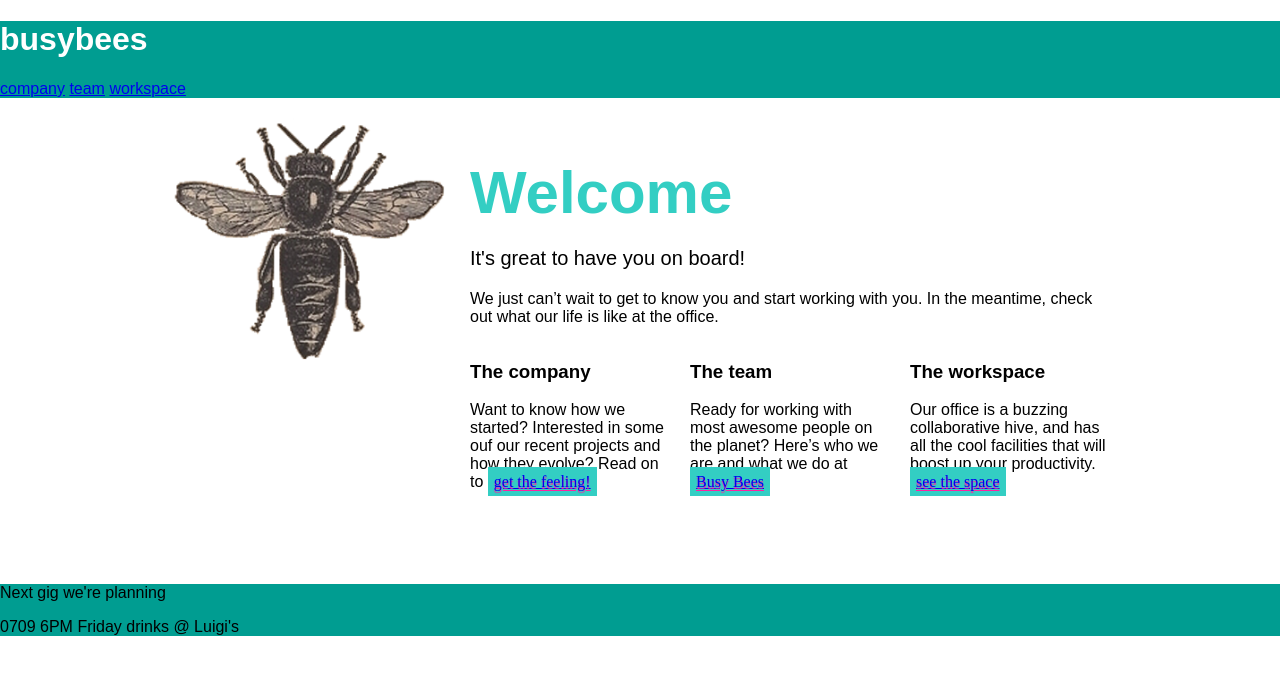
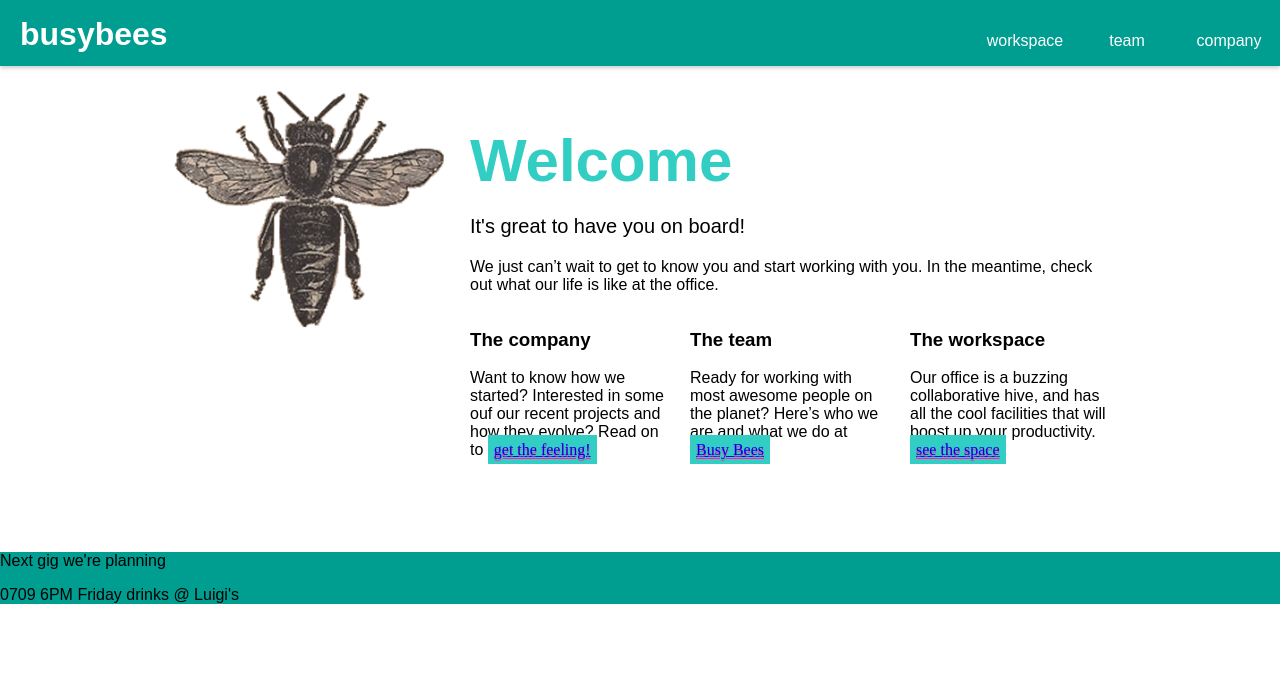
Before and after one commit to sandra-arato/gafewd, a plain HTML site: page public/index.html in a window 1280 px wide. Drawn offline with Linux system fonts and the light colour scheme; a web font is replaced by a local one.

Commit message:
nav bar styled

```diff
--- a/public/css/style.css
+++ b/public/css/style.css
@@ -18,28 +18,52 @@
 body {
      font-family: 'Droid Sans', sans-serif;
      font-size: 16px;
+     margin: 0;
+     padding: 0;
 }
 
-/*nav {
-     display: block;
-     width: 100%;
-     height: 130px;
-     background-color: #03899C;
-     margin: 0;
-     position: fixed;
-     float: top;
-
-}*/
 
 nav {
+     display: block;
+     position: fixed;
+     height: 66px;
+     width: 100%;
+     top: 0;
      background-color: #009d91;
      color: #ffffff;
+     box-shadow: 0 2px 4px #cccccc;
+}
+
+h1 {
+     display: inline-block;
+     float: left;
+     margin: 0;
+     padding: 16px 0 10px 20px;
+
+}
+
+nav a {
+     display: inline-block;
+     float: right;
+     box-sizing: border-box;
+     height: 100%;
+     width: 102px;
+     text-align: center;
+     padding-top: 32px;
+     text-decoration: none;
+     color: #ffffff;
+}
+
+nav a:hover {
+     background-color: #ffffff;
+     color: #33cec3;
+     padding-top: 30px;
 }
 
 #container {
      display: block;
      width: 940px;
-     margin: 20px auto 0 auto;
+     margin: 86px auto 0 auto;
      height: 450px;
 }
 
@@ -47,6 +71,7 @@ nav {
      width: 280px;
      margin: 0;
 }
+
 
 
 .right {
--- a/public/index.html
+++ b/public/index.html
@@ -10,7 +10,7 @@
 	<link rel="stylesheet" href="css/style.css">
 </head>
 <body>
-	<nav>
+	<nav class="clearfix">
 		<h1>busybees</h1>
 		<a href="#">company</a>
 		<a href="#">team</a>
```
